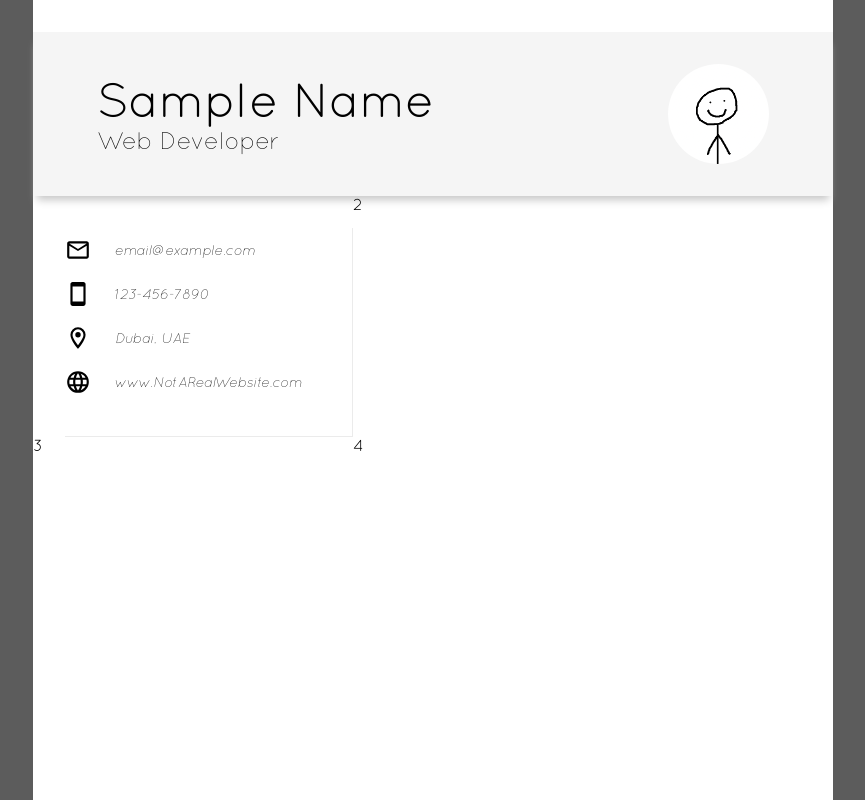
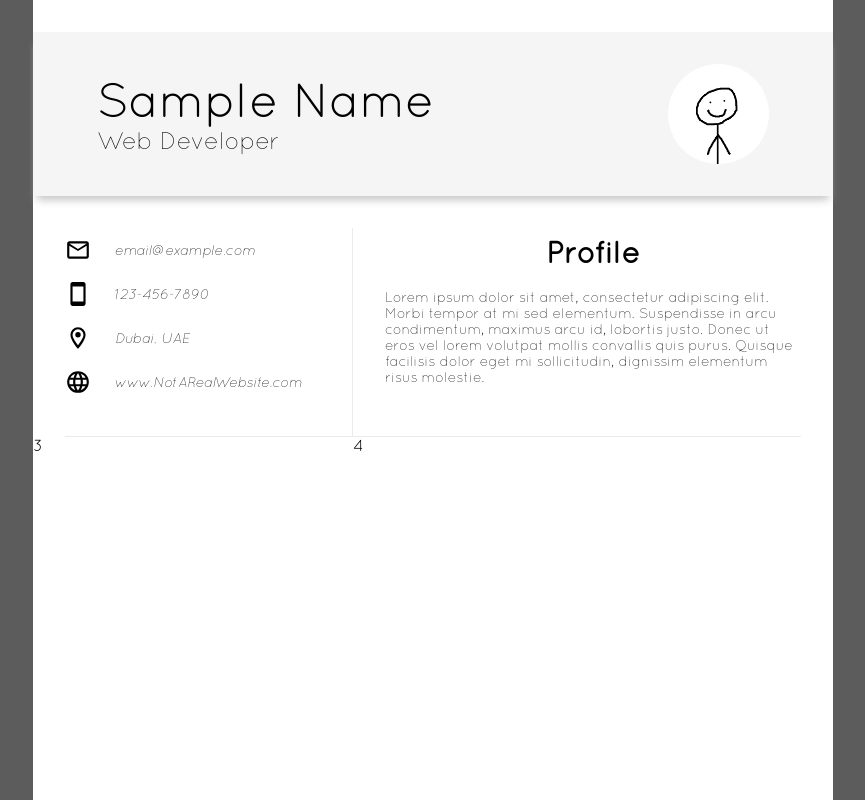
Before and after one commit to iamgame3/cv-application, a React (Create React App) app: page / in a window 1280 px wide. Shown: the top 800 px of the page, without its empty margins (207-1072 px from the left). Built offline with nearby package versions, Linux system fonts and the light colour scheme; the HTML template or start-up script is replaced by a standard one.

Commit message:
Add profile component and reapply prettier rules to all files

```diff
--- a/src/app-components/body.js
+++ b/src/app-components/body.js
@@ -2,6 +2,7 @@
 /* eslint-disable react/jsx-filename-extension */
 import React, { Component } from "react";
 import ContactInfo from "./contact-info";
+import Profile from "./profile";
 
 class Body extends Component {
   // eslint-disable-next-line no-useless-constructor
@@ -13,15 +14,9 @@ class Body extends Component {
     return (
       <div className="body">
         <ContactInfo />
-        <div className="profile">
-            2
-        </div>
-        <div className="education">
-            3
-        </div>
-        <div className="experience">
-            4
-        </div>
+        <Profile />
+        <div className="education">3</div>
+        <div className="experience">4</div>
       </div>
     );
   }
--- /dev/null
+++ b/src/app-components/profile.js
@@ -0,0 +1,27 @@
+/* eslint-disable react/prefer-stateless-function */
+/* eslint-disable react/jsx-filename-extension */
+import React, { Component } from "react";
+
+class Profile extends Component {
+  // eslint-disable-next-line no-useless-constructor
+  constructor() {
+    super();
+  }
+
+  render() {
+    return (
+      <div className="profile">
+        <h2 className="subheader">Profile</h2>
+        <p className="body-text">
+          Lorem ipsum dolor sit amet, consectetur adipiscing elit. Morbi tempor
+          at mi sed elementum. Suspendisse in arcu condimentum, maximus arcu id,
+          lobortis justo. Donec ut eros vel lorem volutpat mollis convallis quis
+          purus. Quisque facilisis dolor eget mi sollicitudin, dignissim
+          elementum risus molestie.
+        </p>
+      </div>
+    );
+  }
+}
+
+export default Profile;
--- a/src/index.css
+++ b/src/index.css
@@ -84,6 +84,17 @@ body {
   height: calc(952px - (32px + 100px + 64px));
 }
 
+.subheader {
+  margin-top: 8px;
+  margin-bottom: 4px;
+  font-size: 30px;
+}
+
+.body-text {
+  font-size: 14px;
+  font-family: "quicksandlight", Arial, Helvetica, sans-serif;
+}
+
 .contact-info {
   grid-row: 1 / 2;
   grid-column: 1 / 3;
@@ -95,27 +106,41 @@ body {
   border-bottom: 1px solid var(--lightgray);
 }
 
-.email-container, .cellphone-container,
-.location-container, .website-container {
+.email-container,
+.cellphone-container,
+.location-container,
+.website-container {
   display: flex;
   align-items: center;
 }
 
-.email-icon, .cellphone-icon,
-.location-icon, .website-icon {
+.email-icon,
+.cellphone-icon,
+.location-icon,
+.website-icon {
   height: 26px;
 }
 
-.email-text, .cellphone-text,
-.location-text, .website-text {
+.email-text,
+.cellphone-text,
+.location-text,
+.website-text {
   margin-left: 24px;
   font-size: 14px;
-  font-family: 'quicksandlight_italic', Arial, Helvetica, sans-serif;
+  font-family: "quicksandlight_italic", Arial, Helvetica, sans-serif;
 }
 
 .profile {
+  display: flex;
+  flex-direction: column;
+  align-items: center;
   grid-row: 1 / 2;
   grid-column: 3 / 6;
+  margin-right: 32px;
+  padding-top: 32px;
+  padding-left: 32px;
+  padding-bottom: 32px;
+  border-bottom: 1px solid var(--lightgray);
 }
 
 .education {
```
Also changed, not shown: src/app-components/contact-info.js (+16 -4 lines).
